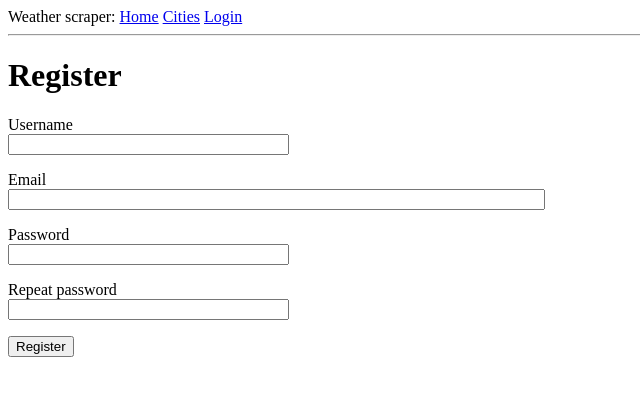
After one commit to anelkasam/test_weather, a Flask app: page /register in a window 1280 px wide. The commit adds this page. Shown: the top 396 px of the page, without its empty margins (0-640 px from the left). Run offline with Flask 2, Linux system fonts and the light colour scheme.

Commit message:
Add lite authentication flow. And search by city.

```diff
--- a/app/forms.py
+++ b/app/forms.py
@@ -1,6 +1,8 @@
 from flask_wtf import FlaskForm
 from wtforms import StringField, PasswordField, BooleanField, SubmitField
-from wtforms.validators import DataRequired
+from wtforms.validators import DataRequired, ValidationError, Email, EqualTo
+
+from app.models import User
 
 
 class LoginForm(FlaskForm):
@@ -10,5 +12,25 @@ class LoginForm(FlaskForm):
     submit = SubmitField('Sign In')
 
 
-class CityForm(FlaskForm):
-    city_name=StringField('Enter city', validators=[DataRequired()])
+class RegistrationForm(FlaskForm):
+    username = StringField('Username', validators=[DataRequired()])
+    email = StringField('Email', validators=[DataRequired(), Email()])
+    password = PasswordField('Password', validators=[DataRequired()])
+    password2 = PasswordField('Repeat password',
+                              validators=[DataRequired(), EqualTo('password')])
+    submit = SubmitField('Register')
+
+    def validate_username(self, username):
+        user = User.query.filter_by(username=username.data).first()
+        if user:
+            raise ValidationError('User with given username is already exist.')
+
+    def validate_email(self, email):
+        user = User.query.filter_by(email=email.data).first()
+        if user:
+            raise ValidationError('User with given email is already exist.')
+
+
+class CitySearchForm(FlaskForm):
+    search = StringField('City')
+    submit = SubmitField('Search')
--- /dev/null
+++ b/app/templates/404.html
@@ -0,0 +1,6 @@
+{% extends "base.html" %}
+
+{% block content %}
+    <h1>File Not Found</h1>
+    <p><a href="{{ url_for('index') }}">Back</a></p>
+{% endblock %}
--- a/app/templates/base.html
+++ b/app/templates/base.html
@@ -8,15 +8,21 @@
     </head>
     <body>
         <div>
-            Weather scraper: <a href="{{ url_for('index') }}">Home</a>
-            <a href="{{ url_for('login') }}">Login</a>
+            Weather scraper:
+            <a href="{{ url_for('index') }}">Home</a>
+            <a href="{{ url_for('list_cities') }}">Cities</a>
+            {% if current_user.is_anonymous %}
+                <a href="{{ url_for('login') }}">Login</a>
+            {% else %}
+                <a href="{{ url_for('logout') }}">Logout</a>
+            {% endif %}
         </div>
         <hr>
         {% with messages = get_flashed_messages() %}
         {% if messages %}
         <ul>
             {% for message in messages %}
-            <li>{{ message }}</li>
+            <li style="color: blue">{{ message }}</li>
             {% endfor %}
         </ul>
         {% endif %}
--- a/app/templates/login.html
+++ b/app/templates/login.html
@@ -21,4 +21,5 @@
         <p>{{ form.remember_me() }} {{ form.remember_me.label }}</p>
         <p>{{ form.submit() }}</p>
     </form>
+    <p>New User? <a href="{{ url_for('register') }}">Click to Register!</a></p>
 {% endblock %}
--- /dev/null
+++ b/app/templates/register.html
@@ -0,0 +1,37 @@
+{% extends "base.html" %}
+
+{% block content %}
+    <h1>Register</h1>
+    <form action="" method="post">
+        {{ form.hidden_tag() }}
+        <p>
+            {{ form.username.label }}<br>
+            {{ form.username(size=32) }}<br>
+            {% for error in form.username.errors %}
+            <span style="color: red;">[{{ error }}]</span>
+            {% endfor %}
+        </p>
+        <p>
+            {{ form.email.label }}<br>
+            {{ form.email(size=64) }}<br>
+            {% for error in form.email.errors %}
+            <span style="color: red;">[{{ error }}]</span>
+            {% endfor %}
+        </p>
+        <p>
+            {{ form.password.label }}<br>
+            {{ form.password(size=32) }}<br>
+            {% for error in form.password.errors %}
+            <span style="color: red;">[{{ error }}]</span>
+            {% endfor %}
+        </p>
+        <p>
+            {{ form.password2.label }}<br>
+            {{ form.password2(size=32) }}<br>
+            {% for error in form.password2.errors %}
+            <span style="color: red;">[{{ error }}]</span>
+            {% endfor %}
+        </p>
+        <p>{{ form.submit() }}</p>
+    </form>
+{% endblock %}
--- /dev/null
+++ b/app/templates/weather.html
@@ -0,0 +1,5 @@
+{% extends "base.html" %}
+
+{% block content %}
+    <p>Weather information for the {{ context.city.name }} ({{ context.city.country }})</p>
+{% endblock %}
--- a/app/views.py
+++ b/app/views.py
@@ -1,22 +1,117 @@
-from flask import render_template, flash, redirect, url_for
+import json
+import requests
 
-from app import app
-from app.forms import LoginForm, CityForm
+from datetime import datetime
+from flask import request, render_template, flash, redirect, url_for
+from flask_login import current_user, login_user, logout_user, login_required
+from werkzeug.urls import url_parse
+
+from app import app, db
+from app.forms import LoginForm, RegistrationForm, CitySearchForm
+from app.models import User, City, Forecast
 
 
-@app.route('/')
-@app.route('/index')
+@app.before_request
+def before_request():
+    if current_user.is_authenticated:
+        current_user.last_seen = datetime.utcnow()
+        db.session.commit()
+
+
+@app.route('/', methods=['GET', 'POST'])
+@app.route('/index', methods=['GET', 'POST'])
+@login_required
 def index():
-    user = {'name': 'Elena'}
-    return render_template('index.html',
-                           city='Kyiv', user=user)
+    search_form = CitySearchForm()
+    context = {'form': search_form}
+    if search_form.validate_on_submit():
+        cities = City.query.filter_by(name=search_form.search.data)
+        if not cities:
+            flash(f'There no city {search_form.search.data} into database.')
+            return redirect('index')
+        context['cities'] = cities
+
+    return render_template('index.html', context=context)
 
 
 @app.route('/login', methods=['GET', 'POST'])
 def login():
+    if current_user.is_authenticated:
+        return redirect(url_for('index'))
+
     form = LoginForm()
     if form.validate_on_submit():
-        flash('Login requested for user {}, remember_me={}'.format(
-            form.username.data, form.remember_me.data))
+        user = User.query.filter_by(username=form.username.data).first()
+        if user is None or not user.check_password(form.password.data):
+            flash('Invalid username or password')
+            return redirect(url_for('login'))
+
+        login_user(user, remember=form.remember_me.data)
+        next_page = request.args.get('next')
+        if not next_page or url_parse(next_page).netloc != '':
+            next_page = url_for('index')
+        return redirect(next_page)
+
+    return render_template('login.html', title='Sign In', form=form)
+
+
+@app.route('/register', methods=['GET', 'POST'])
+def register():
+    if current_user.is_authenticated:
         return redirect(url_for('index'))
-    return render_template('login.html', title='Sign In', form=form)
+
+    form = RegistrationForm()
+    if form.validate_on_submit():
+        user = User(username=form.username.data, email=form.email.data)
+        user.set_password(form.password.data)
+        db.session.add(user)
+        db.session.commit()
+        flash('Congratulations, you are now a registered user!')
+        return redirect(url_for('login'))
+    return render_template('register.html', title='Register', form=form)
+
+
+@app.route('/logout')
+def logout():
+    logout_user()
+    return redirect(url_for('index'))
+
+
+@app.route('/list_cities')
+def list_cities():
+    cities = City.query.all()
+    if not cities:
+        with open('city.list.json', 'r') as f:
+            city_data = json.load(f)
+
+        for data in city_data:
+            city = City(id=data['id'], name=data['name'], country=data['country'],
+                        lat=data['coord']['lat'], lon=data['coord']['lon'])
+            db.session.add(city)
+        db.session.commit()
+        flash('Congratulations, cities list saved into DB!')
+    flash('The cities is already in the DB!')
+    return redirect('index')
+
+
+@app.route('/weather/<city_id>')
+def weather(city_id):
+    historic_url = f'http://history.openweathermap.org/data/2.5/history/city?' \
+                   f'id={id}&type=hour&start={start}&end={end}&appid={appid}'
+    forecast_url = f'api.openweathermap.org/data/2.5/forecast?' \
+                   f'id={city_id}&mode=json&appid={appid}'
+    city = City.query.get(city_id)
+    context = {'city': city}
+    return render_template('weather.html', context=context)
+
+
+def get_data_from_openweathermap(city_id):
+    """
+    Get data from the openweathermap.org for the city for the last 2 weeks and forecast for the next 5 days.
+    """
+    delta = 1209600  # 2 weeks
+    historic_url = f'http://history.openweathermap.org/data/2.5/history/city?' \
+                   f'id={city_id}&type=hour&start={datetime.utcnow() - delta}&end={datetime.utcnow()}' \
+                   f'&appid={app.config["OPENWEATHERMAP_API_KEY"]}'
+    forecast_url = f'api.openweathermap.org/data/2.5/forecast?' \
+                   f'id={city_id}&mode=json&appid={app.config["OPENWEATHERMAP_API_KEY"]}'
--- a/requirements.txt
+++ b/requirements.txt
@@ -2,3 +2,6 @@ flask==1.0.2
 Flask-WTF==0.14.2
 Flask-SQLAlchemy==2.3.2
 Flask-Migrate==2.2.1
+Flask-Login==0.4.1
+Elasticsearch==6.3.1
+requests==2.19.1
--- a/run.py
+++ b/run.py
@@ -2,4 +2,4 @@ from app import app
 
 
 if __name__ == '__main__':
-    app.run(debug=True)
+    app.run()
```
Also changed, not shown: app/__init__.py (+8 -1 lines), app/errors.py (added, +13 -0 lines), app/models.py (added, +60 -0 lines), app/templates/500.html (added, +7 -0 lines), app/templates/index.html (+24 -1 lines), config.py (+11 -1 lines).
